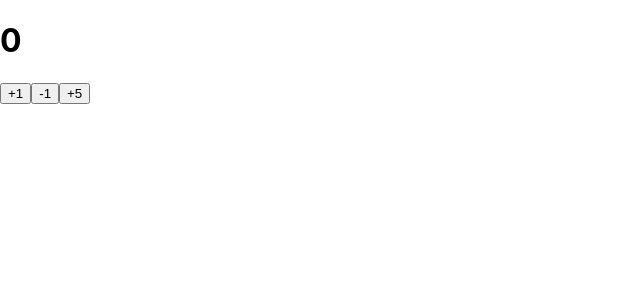
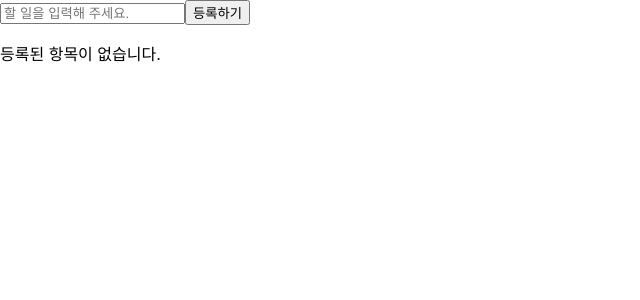
Before and after one commit to yourcarrot0214/ts-react-tutorial, a React (Create React App) app: page / in a window 1280 px wide. Shown: the top 300 px of the page, without its empty margins (0-640 px from the left). Built offline with nearby package versions, Linux system fonts and the light colour scheme.

Commit message:
타입스크립틍와 리덕스 - 투두리스트 만들기

```diff
--- a/src/App.tsx
+++ b/src/App.tsx
@@ -1,10 +1,10 @@
 import React from "react";
-import CounterContainer from "./containers/CounterContainer";
+import TodoApp from "./containers/TodoApp";
 
 function App() {
   return (
-    <div className='App'>
-      <CounterContainer />
+    <div className="App">
+      <TodoApp />
     </div>
   );
 }
--- /dev/null
+++ b/src/components/TodoInsert.tsx
@@ -0,0 +1,35 @@
+import React, { useState } from "react";
+
+// 1. props type 선언
+type TodoInsertProps = {
+  onInsert: (text: string) => void;
+};
+
+// 2. component 선언
+function TodoInsert({ onInsert }: TodoInsertProps): JSX.Element {
+  const [value, setValue] = useState<string>("");
+
+  const onChange = (e: React.ChangeEvent<HTMLInputElement>) =>
+    setValue(e.target.value);
+
+  const onSubmit = (e: React.FormEvent<HTMLFormElement>) => {
+    e.preventDefault();
+    onInsert(value);
+    setValue("");
+  };
+
+  return (
+    <div>
+      <form onSubmit={onSubmit}>
+        <input
+          placeholder='할 일을 입력해 주세요.'
+          value={value}
+          onChange={onChange}
+        />
+        <button type='submit'>등록하기</button>
+      </form>
+    </div>
+  );
+}
+
+export default TodoInsert;
--- /dev/null
+++ b/src/components/TodoItem.tsx
@@ -0,0 +1,33 @@
+import React, { CSSProperties } from "react";
+import { Todo } from "../modules/todos";
+
+type TodoItemProps = {
+  todo: Todo;
+  onToggle: (id: number) => void;
+  onRemove: (id: number) => void;
+};
+
+function TodoItem({ todo, onToggle, onRemove }: TodoItemProps): JSX.Element {
+  const handleToggle = () => onToggle(todo.id);
+  const handleRemove = () => onRemove(todo.id);
+
+  const textStyle: CSSProperties = {
+    textDecoration: todo.done ? "line-through" : "none",
+  };
+  const removeStyle: CSSProperties = {
+    color: "orangered",
+    marginLeft: "8",
+  };
+  return (
+    <li>
+      <span onClick={handleToggle} style={textStyle}>
+        {todo.text}
+      </span>
+      <span onClick={handleRemove} style={removeStyle}>
+        (X)
+      </span>
+    </li>
+  );
+}
+
+export default TodoItem;
--- /dev/null
+++ b/src/components/TodoList.tsx
@@ -0,0 +1,27 @@
+import React from "react";
+import { Todo } from "../modules/todos";
+import TodoItem from "./TodoItem";
+
+type TodoListProp = {
+  todos: Todo[];
+  onToggle: (id: number) => void;
+  onRemove: (id: number) => void;
+};
+
+function TodoList({ todos, onToggle, onRemove }: TodoListProp): JSX.Element {
+  if (todos.length === 0) return <p>등록된 항목이 없습니다.</p>;
+  return (
+    <ul>
+      {todos.map((todo) => (
+        <TodoItem
+          key={todo.id}
+          todo={todo}
+          onToggle={onToggle}
+          onRemove={onRemove}
+        />
+      ))}
+    </ul>
+  );
+}
+
+export default TodoList;
--- /dev/null
+++ b/src/containers/TodoApp.tsx
@@ -0,0 +1,24 @@
+import React from "react";
+import { useDispatch, useSelector } from "react-redux";
+import TodoInsert from "../components/TodoInsert";
+import TodoList from "../components/TodoList";
+import { RootState } from "../modules";
+import { addTodo, removeTodo, toggleTodo } from "../modules/todos";
+
+function TodoApp() {
+  const todos = useSelector((state: RootState) => state.todos);
+  const dispatch = useDispatch();
+
+  const onInsert = (text: string) => dispatch(addTodo(text));
+  const onToggle = (id: number) => dispatch(toggleTodo(id));
+  const onRemove = (id: number) => dispatch(removeTodo(id));
+
+  return (
+    <>
+      <TodoInsert onInsert={onInsert} />
+      <TodoList todos={todos} onToggle={onToggle} onRemove={onRemove} />
+    </>
+  );
+}
+
+export default TodoApp;
--- a/src/modules/index.ts
+++ b/src/modules/index.ts
@@ -1,8 +1,10 @@
 import { combineReducers } from "redux";
 import counter from "./counter";
+import todos from "./todos";
 
 const rootReducer = combineReducers({
   counter,
+  todos,
 });
 
 export default rootReducer;
--- /dev/null
+++ b/src/modules/todos.ts
@@ -0,0 +1,77 @@
+/*
+  1. action type 선언
+  2. action 생성 함수 선언
+  3. action 객체들에 대한 타입 선언
+  4. redux state 타입 선언
+  5. initialState 선언
+  6. reducer 함수 선언
+*/
+
+// 1. action type 선언
+const ADD_TODO = "todos/ADD_TODO" as const;
+const TOGGLE_TODO = "todos/TOGGLE_TODO" as const;
+const REMOVE_TODO = "todos/REMOVE_TODO" as const;
+
+let nextId = 1;
+
+// 2. action 생성 함수 선언
+export const addTodo = (text: string) => ({
+  type: ADD_TODO,
+  payload: {
+    id: nextId++,
+    text,
+  },
+});
+
+export const toggleTodo = (id: number) => ({
+  type: TOGGLE_TODO,
+  payload: id,
+});
+
+export const removeTodo = (id: number) => ({
+  type: REMOVE_TODO,
+  payload: id,
+});
+
+// 3. action 객체들에 대한 타입 선언
+type TodosAction =
+  | ReturnType<typeof addTodo>
+  | ReturnType<typeof toggleTodo>
+  | ReturnType<typeof removeTodo>;
+
+// 4. redux state 타입 선언
+export type Todo = {
+  id: number;
+  text: string;
+  done: boolean;
+};
+
+type TodosState = Todo[];
+
+// 5. initialState 선언
+const initialState: TodosState = [];
+
+// 6. reducer
+function todos(
+  state: TodosState = initialState,
+  action: TodosAction
+): TodosState {
+  switch (action.type) {
+    case ADD_TODO:
+      return state.concat({
+        id: action.payload.id,
+        text: action.payload.text,
+        done: false,
+      });
+    case TOGGLE_TODO:
+      return state.map((todo) =>
+        todo.id === action.payload ? { ...todo, done: !todo.done } : todo
+      );
+    case REMOVE_TODO:
+      return state.filter((todo) => todo.id !== action.payload);
+    default:
+      return state;
+  }
+}
+
+export default todos;
```
Also changed, not shown: 1 other file (tests, documents, lock files or other folders).
